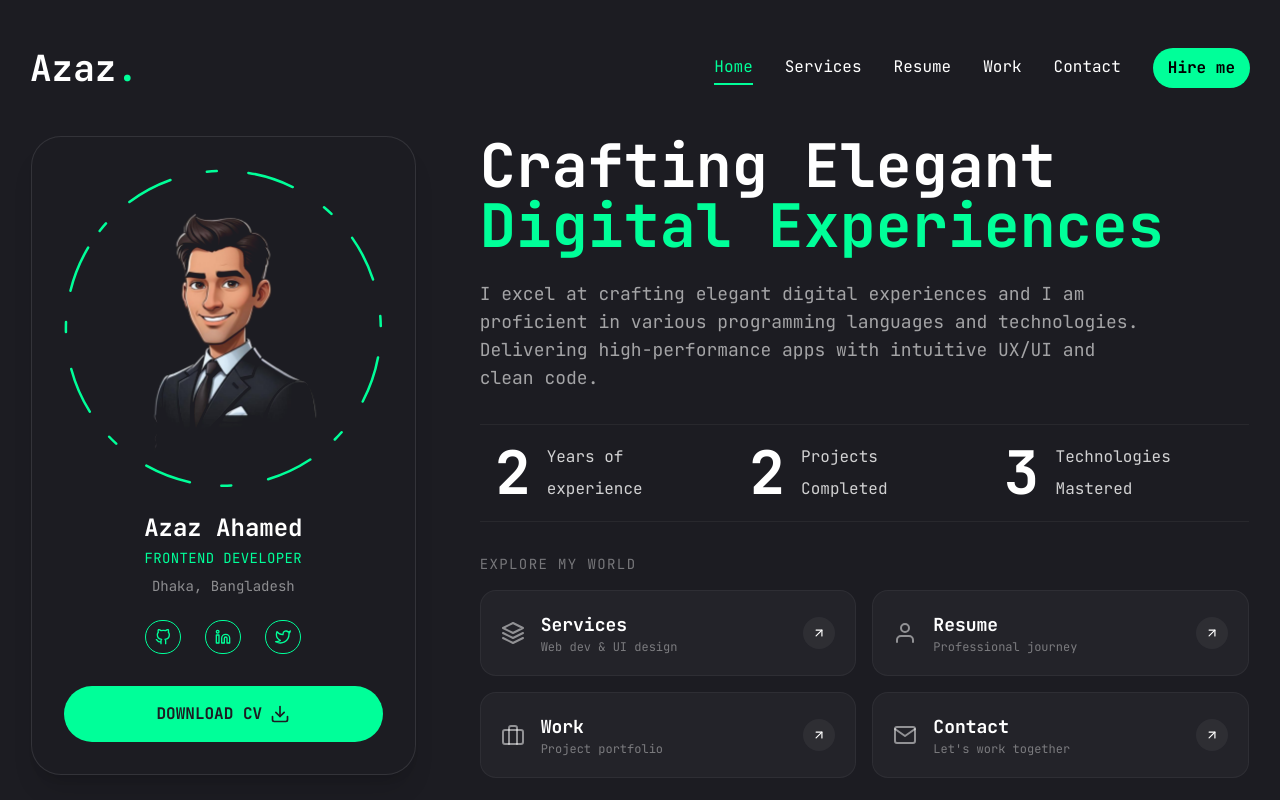
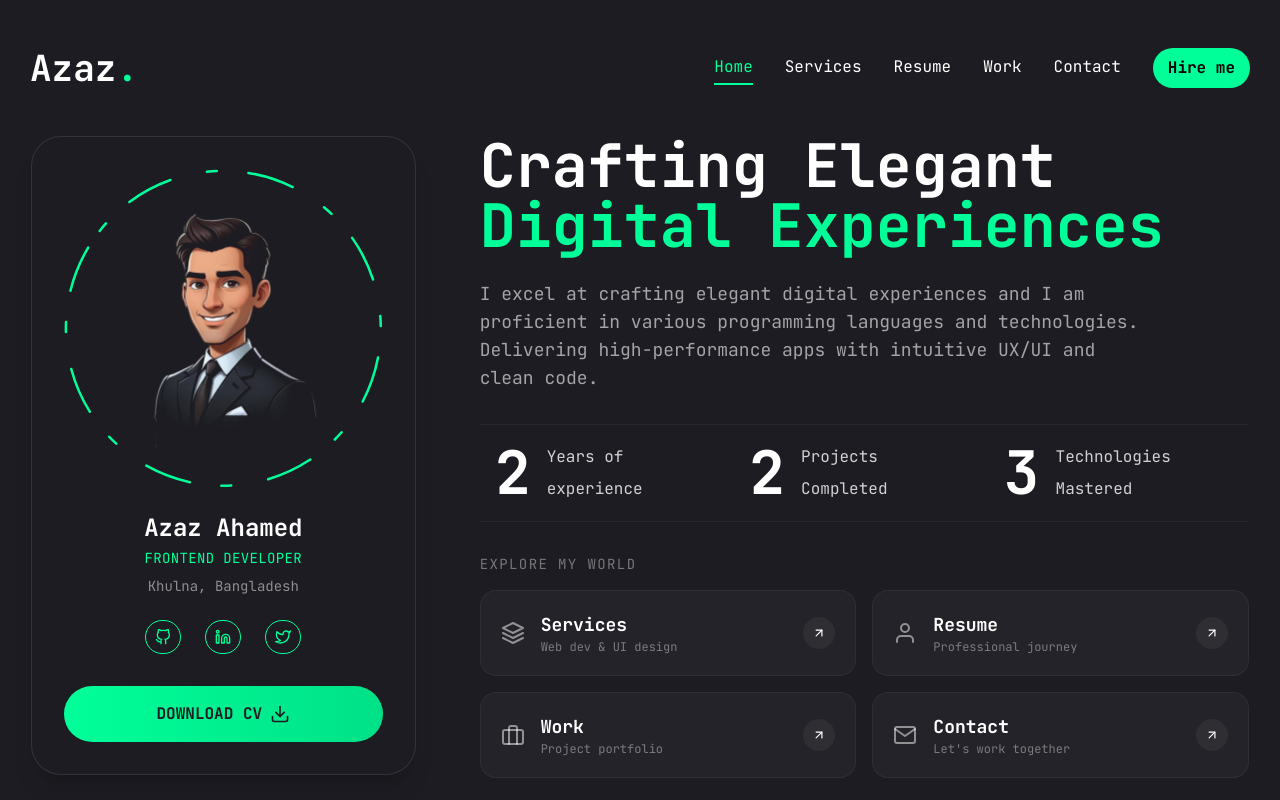
Before and after one commit to azaz7418/Portfolio, a React (Vite) app: page / in a window 1280 px wide. Built offline with nearby package versions, Linux system fonts and the light colour scheme.

Commit message:
Update location in Home component and enhance CV download button styling

```diff
--- a/src/pages/Home.jsx
+++ b/src/pages/Home.jsx
@@ -60,7 +60,7 @@ const Home = () => {
                Frontend Developer
             </span>
             <p className="text-white/50 text-xs md:text-sm mb-4 md:mb-6">
-              Dhaka, Bangladesh
+              Khulna, Bangladesh
             </p>
 
             {/* Social Icons (Moved inside card) */}
@@ -71,7 +71,7 @@ const Home = () => {
             {/* Primary Action Button (Download CV) */}
             <button
               onClick={() => downloadFile(pdf)}
-              className="w-full uppercase flex items-center justify-center gap-2 px-4 py-3 md:px-6 md:py-4 rounded-full bg-accent text-primary font-bold hover:bg-accent/80 transition-all duration-300 text-sm md:text-base"
+              className="w-full uppercase flex items-center justify-center gap-2 px-4 py-3 md:px-6 md:py-4 rounded-full bg-gradient-to-r from-accent to-accent-hover text-primary font-bold hover:bg-gradient-to-r hover:from-accent/80 hover:to-accent/70 transition-all duration-300 text-sm md:text-base"
             >
               <span>Download CV</span>
               <FiDownload className="text-lg md:text-xl" />
```
